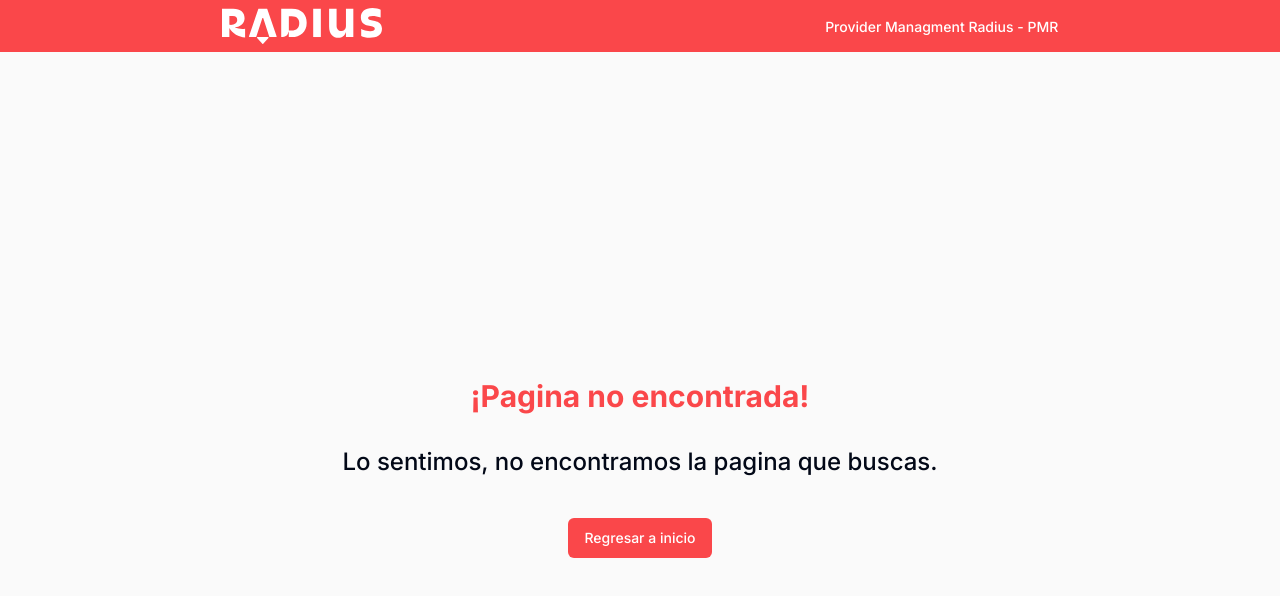
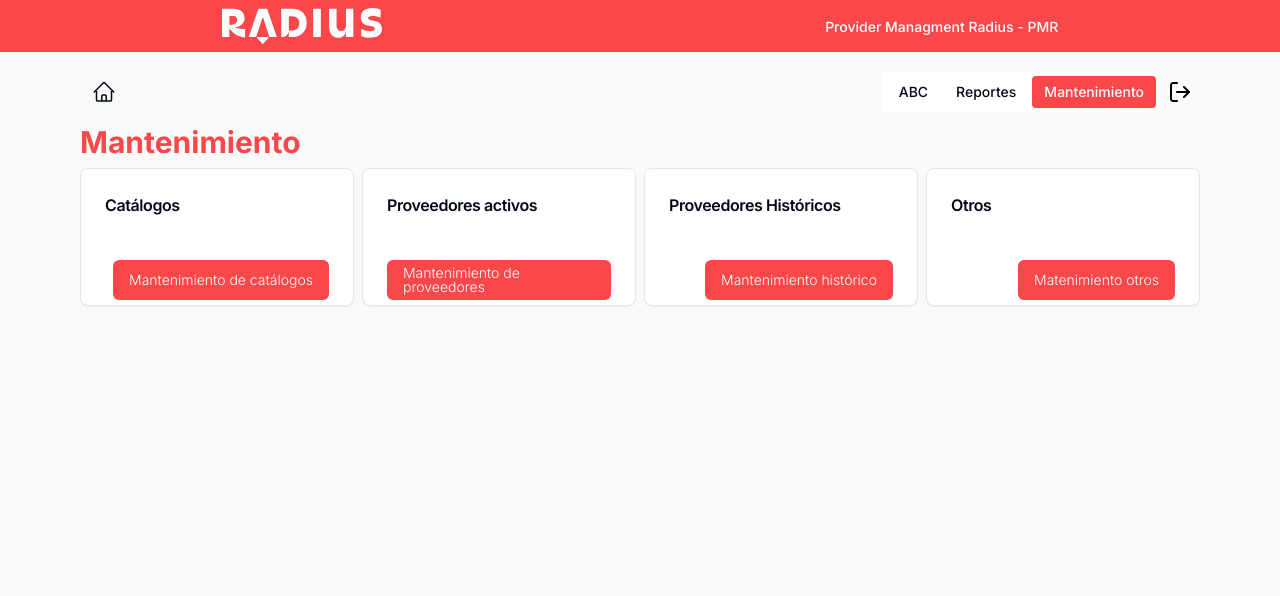
Before and after one commit to jblancoh/frontend-proveedores, a Next.js app: page /maintenance in a window 1280 px wide. Before the commit this address had no page. Shown: the top 596 px of the page. Built offline with nearby package versions, Linux system fonts and the light colour scheme.

Commit message:
:lipstick:(Menu): Add IconLogout component and update Menu component

```diff
--- a/src/app/(providers)/home/page.tsx
+++ b/src/app/(providers)/home/page.tsx
@@ -20,44 +20,48 @@ const Page = () => {
       </div>
       <div className="grid md:grid-cols-3 gap-2 grid-rows-3">
         <Card>
-          <CardHeader className="h-2/3">
-            <CardTitle>Alta de Proveedor</CardTitle>
-            <CardDescription>Da de alta un proveedor con información básica de la empresa, directorrio de contacto y zona geográfica de cobertura.</CardDescription>
+          <CardHeader className="h-3/4">
+            <CardTitle className="text-base">Alta de Proveedor</CardTitle>
+            <CardDescription className="text-sm">Da de alta un proveedor con información básica de la empresa, directorrio de contacto y zona geográfica de cobertura.</CardDescription>
           </CardHeader>
           <CardFooter className="justify-end">
             <Button
               variant="radius"
               onClick={() => router.push('create')}
             >
-              Alta de Proveedor
+              <Label className="font-light">Alta de Proveedor</Label>
             </Button>
           </CardFooter>
         </Card>
         <Card>
-          <CardHeader className="h-2/3">
-            <CardTitle>Reportes</CardTitle>
-            <CardDescription>Genera reportes personalizados, de acuerdo a periodos de tiempo que necesites.</CardDescription>
+          <CardHeader className="h-3/4">
+            <CardTitle className="text-base">Reportes</CardTitle>
+            <CardDescription className="text-sm">Genera reportes personalizados, de acuerdo a periodos de tiempo que necesites.</CardDescription>
           </CardHeader>
           <CardFooter className="justify-end">
             <Button
               variant="radius"
               onClick={() => router.push('reports')}
             >
-              Generar reporte
+              <Label className="font-light">
+                Generar reporte
+              </Label>
             </Button>
           </CardFooter>
         </Card>
         <Card>
-          <CardHeader className="h-2/3">
-            <CardTitle>Mantenimiento</CardTitle>
-            <CardDescription>Da mantenimiento a tu cuenta.</CardDescription>
+          <CardHeader className="h-3/4">
+            <CardTitle className="text-base">Mantenimiento</CardTitle>
+            <CardDescription className="text-sm">Da mantenimiento a tu cuenta.</CardDescription>
           </CardHeader>
           <CardFooter className="justify-end">
             <Button
               variant="radius"
               onClick={() => router.push('maintenance')}
             >
-              Dar mantenimiento
+              <Label className="font-light">
+                Dar mantenimiento
+              </Label>
             </Button>
           </CardFooter>
         </Card>
--- a/src/app/(providers)/layout.tsx
+++ b/src/app/(providers)/layout.tsx
@@ -1,5 +1,6 @@
 
 import IconHome from "@/components/IconHome";
+import IconLogout from "@/components/IconLogout";
 import Menu from "@/components/Menu";
 
 interface ProvidersLayoutProps {
@@ -11,8 +12,9 @@ const ProvidersLayout: React.FC<ProvidersLayoutProps> = ({ children }) => {
     <div className="container mx-auto">
       <div className="flex justify-between pb-2">
         <IconHome />
-        <div className="">
+        <div className="flex flex-row items-center">
           <Menu />
+          <IconLogout />
         </div>
       </div>
       {children}
--- /dev/null
+++ b/src/app/(providers)/maintenance/page.tsx
@@ -0,0 +1,86 @@
+"use client"
+import { Button } from "@/components/ui/button";
+import {
+  Card,
+  CardContent,
+  CardDescription,
+  CardFooter,
+  CardHeader,
+  CardTitle,
+} from "@/components/ui/card"
+import { Label } from "@/components/ui/label";
+import { useRouter } from "next/navigation";
+
+const Page = () => {
+  const router = useRouter()
+  return (
+    <div>
+      <div className="pb-2">
+        <Label className="text-radius font-bold text-3xl">Mantenimiento</Label>
+      </div>
+      <div className="grid md:grid-cols-4 gap-2 grid-rows-4">
+        <Card>
+          <CardHeader className="h-2/3">
+            <CardTitle className="text-base">Catálogos</CardTitle>
+          </CardHeader>
+          <CardFooter className="justify-end">
+            <Button
+              variant="radius"
+              onClick={() => router.push('maintenance/catalogs')}
+
+            >
+              <Label className="font-light whitespace-break-spaces text-left">Mantenimiento de catálogos</Label>
+            </Button>
+          </CardFooter>
+        </Card>
+        <Card>
+          <CardHeader className="h-2/3">
+            <CardTitle className="text-base">Proveedores activos</CardTitle>
+          </CardHeader>
+          <CardFooter className="justify-end">
+            <Button
+              variant="radius"
+              onClick={() => router.push('maintenance/providers')}
+            >
+              <Label className="font-light whitespace-break-spaces text-left">
+                Mantenimiento de proveedores
+              </Label>
+            </Button>
+          </CardFooter>
+        </Card>
+        <Card>
+          <CardHeader className="h-2/3">
+            <CardTitle className="text-base">Proveedores Históricos</CardTitle>
+          </CardHeader>
+          <CardFooter className="justify-end">
+            <Button
+              variant="radius"
+              onClick={() => router.push('maintenance/historic')}
+            >
+              <Label className="font-light whitespace-break-spaces text-left">
+                Mantenimiento histórico
+              </Label>
+            </Button>
+          </CardFooter>
+        </Card>
+        <Card>
+          <CardHeader className="h-2/3">
+            <CardTitle className="text-base">Otros</CardTitle>
+          </CardHeader>
+          <CardFooter className="justify-end">
+            <Button
+              variant="radius"
+              onClick={() => router.push('maintenance/others')}
+            >
+              <Label className="font-light whitespace-break-spaces md:text-left">
+                Matenimiento otros
+              </Label>
+            </Button>
+          </CardFooter>
+        </Card>
+      </div>
+    </div>
+  );
+}
+
+export default Page;
--- /dev/null
+++ b/src/app/(providers)/reports/page.tsx
@@ -0,0 +1,83 @@
+"use client"
+import { Button } from "@/components/ui/button";
+import {
+  Card,
+  CardContent,
+  CardDescription,
+  CardFooter,
+  CardHeader,
+  CardTitle,
+} from "@/components/ui/card"
+import { Label } from "@/components/ui/label";
+import { useRouter } from "next/navigation";
+
+const Page = () => {
+  const router = useRouter()
+  return (
+    <div>
+      <div className="pb-2">
+        <Label className="text-radius font-bold text-3xl">Reportes</Label>
+      </div>
+      <div className="grid md:grid-cols-4 gap-2 grid-rows-4">
+        <Card>
+          <CardHeader className="h-3/4">
+            <CardTitle className="text-base">Reporte Ad hoc</CardTitle>
+            <CardDescription className="text-sm">Genera reportes de proveedores de acuerdo a la información que necesites.</CardDescription>
+          </CardHeader>
+          <CardFooter className="justify-end">
+            <Button
+              variant="radius"
+              onClick={() => router.push('reports/ad-hoc')}
+            >
+              <Label className="font-light">Generar reporte</Label>
+            </Button>
+          </CardFooter>
+        </Card>
+        <Card>
+          <CardHeader className="h-3/4">
+            <CardTitle className="text-base">Reporte de activos</CardTitle>
+            <CardDescription className="text-sm">Crea un reporte de proveedores activos, con toda su información relacionada.</CardDescription>
+          </CardHeader>
+          <CardFooter className="justify-end">
+            <Button
+              variant="radius"
+              onClick={() => router.push('reports/active')}
+            >
+              <Label className="font-light">Descargar reporte</Label>
+            </Button>
+          </CardFooter>
+        </Card>
+        <Card>
+          <CardHeader className="h-3/4">
+            <CardTitle className="text-base">Reporte Inactivos</CardTitle>
+            <CardDescription className="text-sm">Crea un reporte de proveedores inactivos o en estado de Baja, con toda su información relacionada.</CardDescription>
+          </CardHeader>
+          <CardFooter className="justify-end">
+            <Button
+              variant="radius"
+              onClick={() => router.push('reports/inactive')}
+            >
+              <Label className="font-light">Descargar reporte</Label>
+            </Button>
+          </CardFooter>
+        </Card>
+        <Card>
+          <CardHeader className="h-3/4">
+            <CardTitle className="text-base">Top Ten Activos</CardTitle>
+            <CardDescription className="text-sm">Descarga información del Top Ten activos de proveedores.</CardDescription>
+          </CardHeader>
+          <CardFooter className="justify-end">
+            <Button
+              variant="radius"
+              onClick={() => router.push('reports/top-ten')}
+            >
+              <Label className="font-light">Descargar reporte</Label>
+            </Button>
+          </CardFooter>
+        </Card>
+      </div>
+    </div>
+  );
+}
+
+export default Page;
--- /dev/null
+++ b/src/components/IconLogout.tsx
@@ -0,0 +1,24 @@
+'use client'
+
+const IconLogout = () => {
+
+  const logout = () => {
+    localStorage.removeItem('token')
+    window.location.href = '/'
+  }
+
+  return (
+    <div
+      onClick={logout}
+      className="cursor-pointer p-2"
+    >
+      <svg width="24" height="24" viewBox="0 0 24 24" fill="none" xmlns="http://www.w3.org/2000/svg">
+        <path d="M16 17L21 12L16 7" stroke="black" strokeWidth="2" strokeLinecap="round" strokeLinejoin="round" />
+        <path d="M9 21H5C4.46957 21 3.96086 20.7893 3.58579 20.4142C3.21071 20.0391 3 19.5304 3 19V5C3 4.46957 3.21071 3.96086 3.58579 3.58579C3.96086 3.21071 4.46957 3 5 3H9" stroke="black" strokeWidth="2" strokeLinecap="round" strokeLinejoin="round" />
+        <path d="M21 12H9" stroke="black" strokeWidth="2" strokeLinecap="round" strokeLinejoin="round" />
+      </svg>
+    </div>
+  )
+}
+
+export default IconLogout
--- a/src/components/Menu.tsx
+++ b/src/components/Menu.tsx
@@ -35,7 +35,9 @@ const Menu = () => {
       </MenubarMenu>
       <MenubarMenu>
         <MenubarTrigger
-          className="hover:bg-radius hover:text-white focus:bg-radius focus:text-white"
+          className={`hover:bg-radius hover:text-white focus:bg-radius focus:text-white
+            ${pathname === '/reports' && 'bg-radius text-white'}
+          `}
           onClick={() => router.push('reports')}
         >
           Reportes
@@ -43,7 +45,9 @@ const Menu = () => {
       </MenubarMenu>
       <MenubarMenu>
         <MenubarTrigger
-          className="hover:bg-radius hover:text-white focus:bg-radius focus:text-white"
+          className={`hover:bg-radius hover:text-white focus:bg-radius focus:text-white
+            ${pathname === '/maintenance' && 'bg-radius text-white'}
+          `}
           onClick={() => router.push('maintenance')}
         >
           Mantenimiento
```
